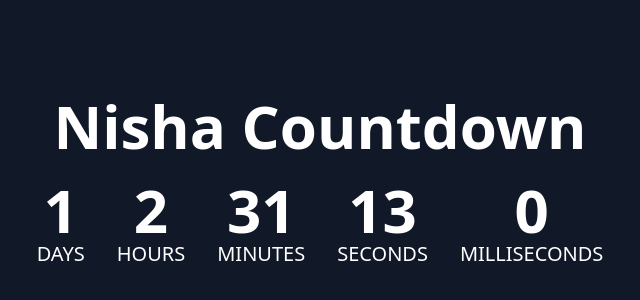
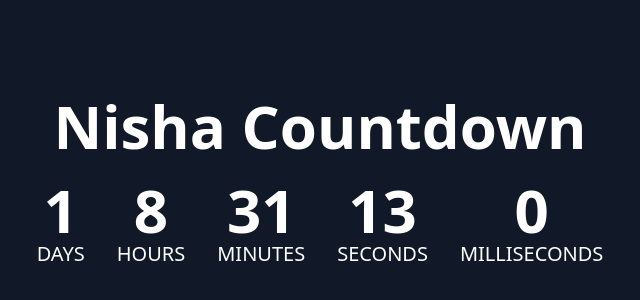
Before and after one commit to GreysonLatinwo/GreysonLatinwo.github.io, a plain HTML site: page nisha-countdown.html in a window 1280 px wide. Shown: the part 218-518 px from the top of the page, 320-960 px from the left. Drawn offline with nearby package versions, Linux system fonts and the light colour scheme.

Commit message:
Update nisha-countdown.html

```diff
--- a/nisha-countdown.html
+++ b/nisha-countdown.html
@@ -15,7 +15,7 @@
     </div>
 
     <script>
-        const targetDate = new Date("2024-12-25T07:26:00.000").getTime();
+        const targetDate = new Date("2024-12-25T07:26:00.000-06:00").getTime();
 
         function updateCountdown() {
             const now = Date.now();
```
